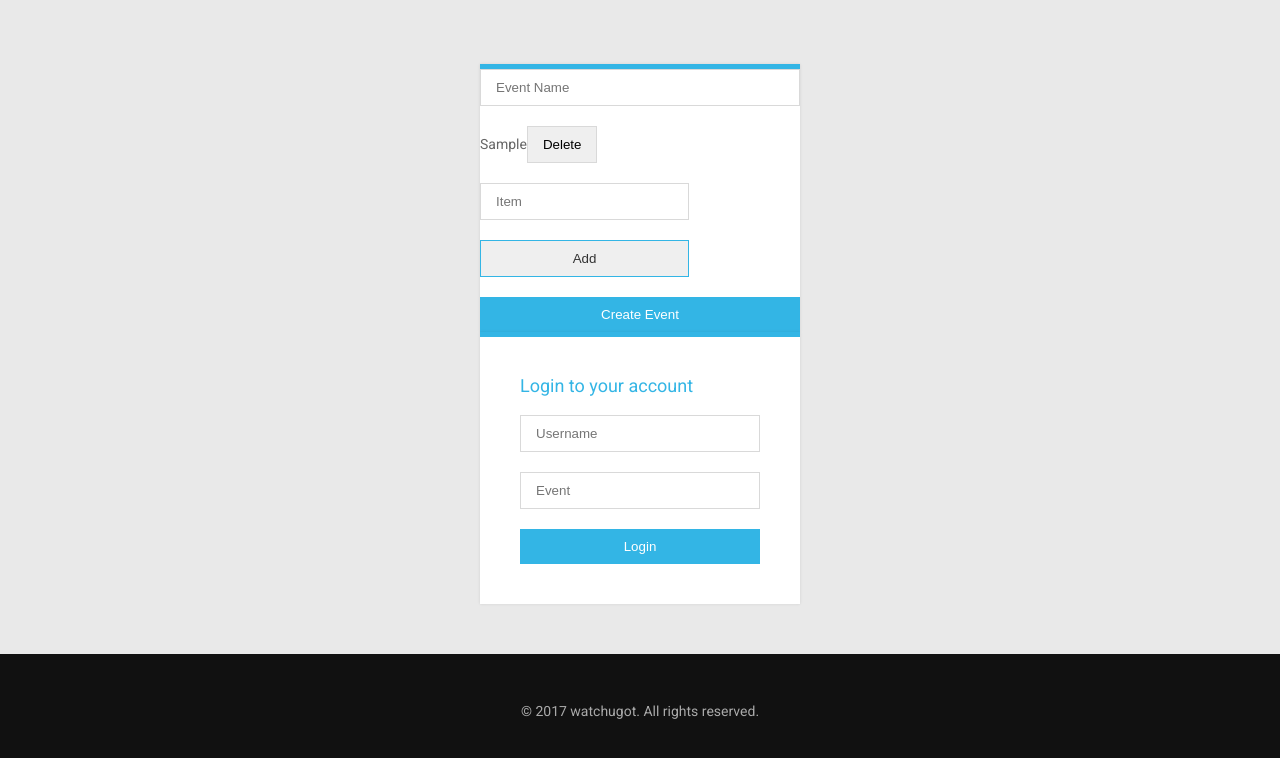
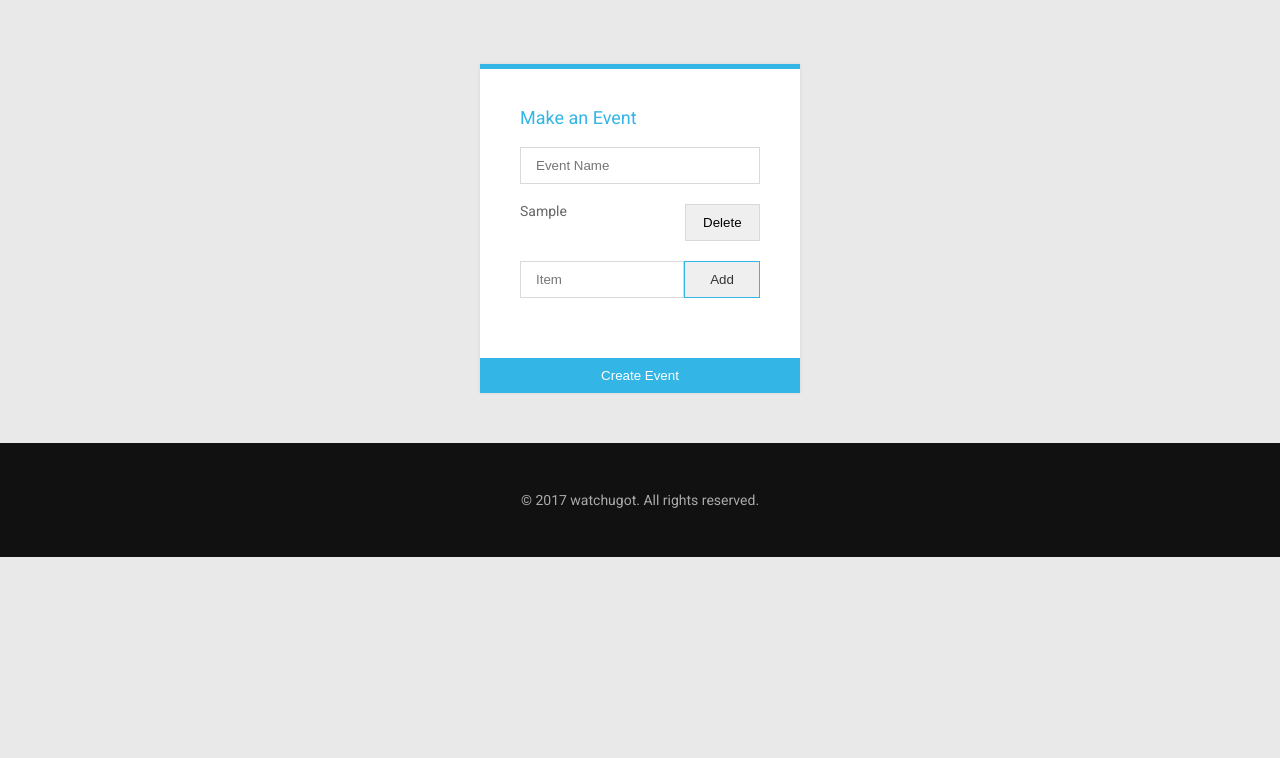
Before and after one commit to cbanigan/watchugot, a website: page index.html in a window 1280 px wide. Both pictures are taken after typing "Sample" into the empty fields and a click on the button "Add". Shown: the part 104-862 px from the top of the page. After the commit the page ends 800 px from the top, so only its background shows below. Drawn offline with nearby package versions, Linux system fonts and the light colour scheme; a web font is replaced by a local one.

Commit message:
made screen prettier

```diff
--- a/css/style.css
+++ b/css/style.css
@@ -62,7 +62,7 @@ body {
   margin: 0 0 20px;
   padding: 10px 15px;
   box-sizing: border-box;
-  font-wieght: 400;
+  font-weight: 400;
   -webkit-transition: 0.3s ease;
   transition: 0.3s ease;
 }
@@ -107,3 +107,32 @@ footer {
     font-size: 14px;
     color: #AAAAAA;
 }
+
+.item-table {
+    display: flex;
+    width: 100%;
+}
+
+.item-table #newItem {
+    flex: 3;
+}
+
+.item-table .add-button{
+    flex: 1;
+}
+
+.item-table-history {
+
+}
+
+.item-table-history .row{
+    display: flex;
+}
+
+.item-table-history .row .new-item {
+    flex: 3.8;
+}
+
+.item-table-history .row .delete-button{
+    flex: 1;
+}
--- a/index.html
+++ b/index.html
@@ -26,21 +26,24 @@
 
 <div class="modul form-module">
 <!--<div id="newEvent" style="text-align:center">-->
-    <input type="text" placeholder="Event Name" style="display: inline-block" width="100%"/>
-    <table id="eventTable">
-        <tr><td>No Items Added Yet</td></tr>
-    </table>
-    <table id="eventTable">
-        <tr><td>
+    <div class="toggle">
+    </div>
+    <div class="form">
+        <h2>Make an Event</h2>
+        <input type="text" placeholder="Event Name" style="display: inline-block" width="100%"/>
+        <div id="eventTable" class="item-table-history">
+        </div>
+        <div id="eventTable" class="item-table">
             <input id="newItem" type="text" placeholder="Item"/>
-            <input type="button" value="Add" onclick="addItem()"/>
-        </td></tr>
-    </table>
+            <input class="add-button" type="button" value="Add" onclick="addItem()"/>
+        </div>
+    </div>
     <button>Create Event</button>
 </div>
 
 
 <!-- Form Module-->
+<!--
 <div class="module form-module">
   <div class="toggle">
   </div>
@@ -53,6 +56,7 @@
     </form>
   </div>
 </div>
+-->
   <script src='http://cdnjs.cloudflare.com/ajax/libs/jquery/2.1.3/jquery.min.js'></script>
 
 
--- a/js/index.js
+++ b/js/index.js
@@ -24,18 +24,26 @@ function addItem() {
         return false;
     }
 
-    if(tableData.length == 0 && table.rows.length == 1) {
-        table.deleteRow(0);
-    }
-
     // add new item to data array
     tableData.push(newItem.value);
 
     // insert new row into table
+
+    console.log("here1");
+
+    var div = document.createElement('div');
+    div.className = 'row';
+    div.innerHTML= '<p class="new-item">' + newItem.value + '</p><input type="button" class="delete-button" value = "Delete" onClick="deleteRow(this)">';
+    table.appendChild(div);
+
+    console.log("here2");
+
+    /*
     var rowCount = table.rows.length;
     var row = table.insertRow(rowCount);
-    row.insertCell(0).innerHTML= newItem.value;
-    row.insertCell(1).innerHTML= '<input type="button" value = "Delete" onClick="deleteRow(this)">';
+    row.insertCell(0).innerHTML= '<div class="new-item">' + newItem.value + '</div>';
+    row.insertCell(1).innerHTML= '<input type="button" class="delete-button" value = "Delete" onClick="deleteRow(this)">';
+    */
 
     // clear input value
     newItem.value="";
```
